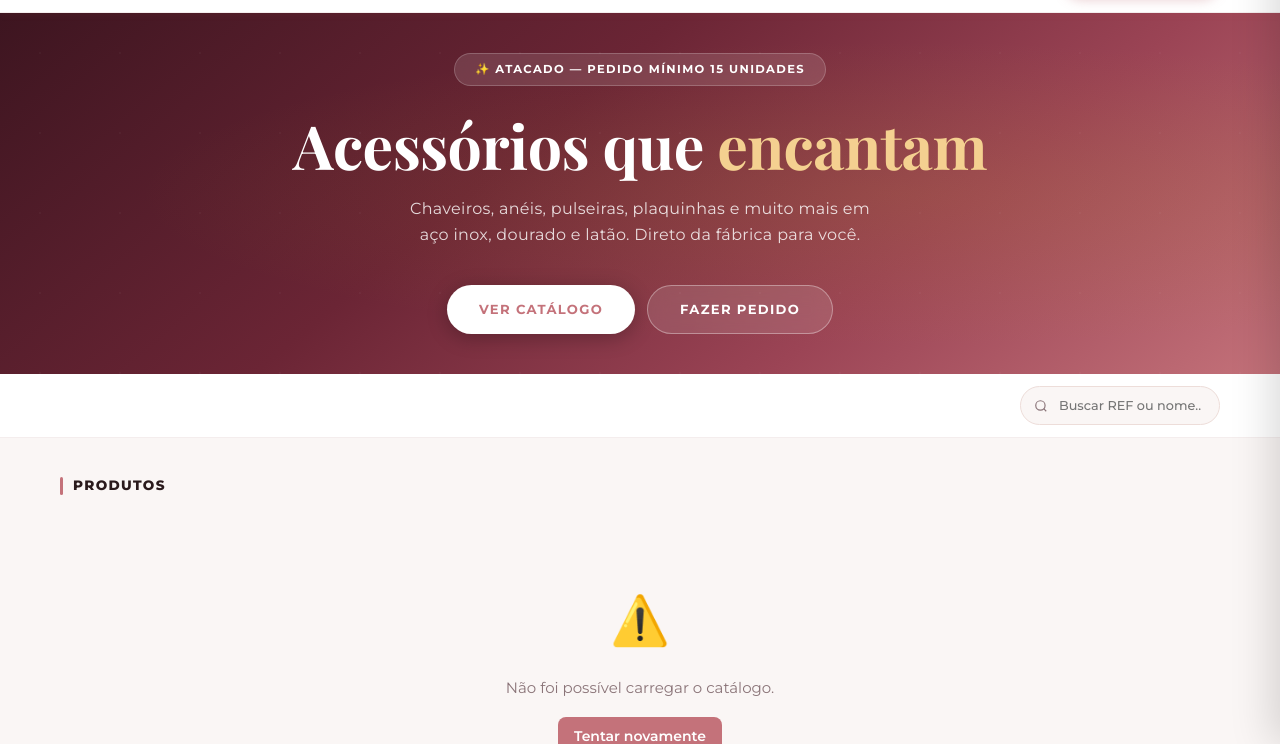
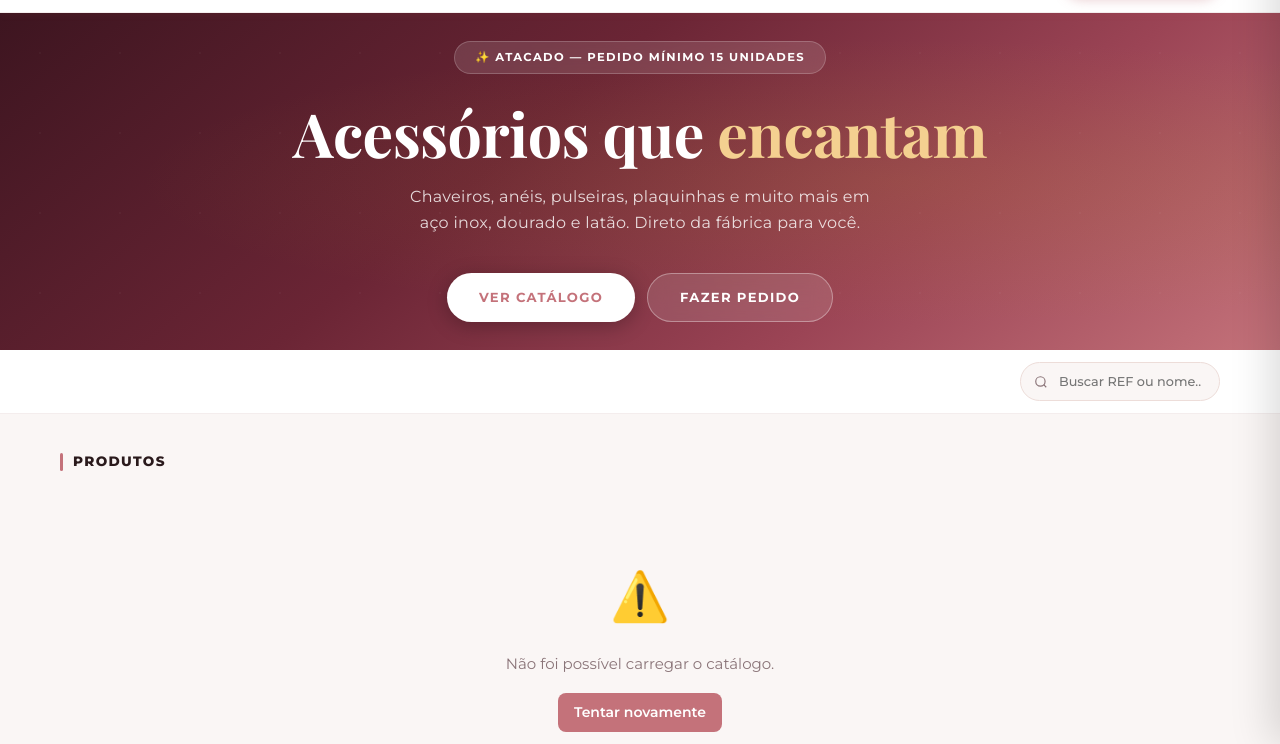
Before and after one commit to casacinco/lua-acessorios, a plain HTML site: page public/index.html in a window 1280 px wide. Shown: the part 56-800 px from the top of the page. Drawn offline with nearby package versions, Linux system fonts and the light colour scheme; no server answers; a web font is replaced by a local one.

Commit message:
Reduz padding do banner para 28px (-30%)

```diff
--- a/public/css/style.css
+++ b/public/css/style.css
@@ -109,7 +109,7 @@ button, input, select, textarea { font: inherit; }
 /* ── Hero — warm luxury gradient ───────────────────────────── */
 .hero {
   background: linear-gradient(140deg, #3d1520 0%, #6b2535 40%, #9b4455 70%, var(--brand) 100%);
-  padding: 40px 0;
+  padding: 28px 0;
   position: relative; overflow: hidden;
 }
 .hero::before {
```
